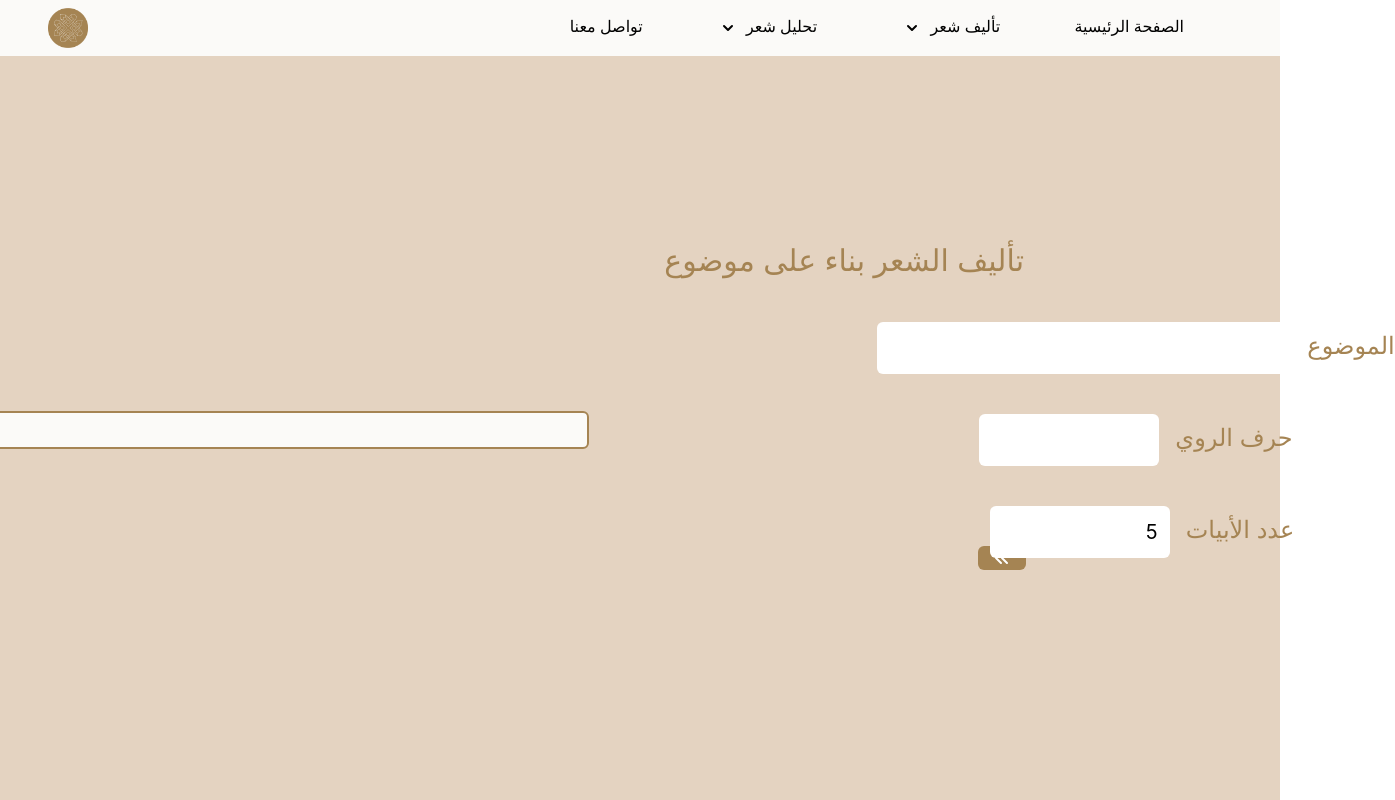
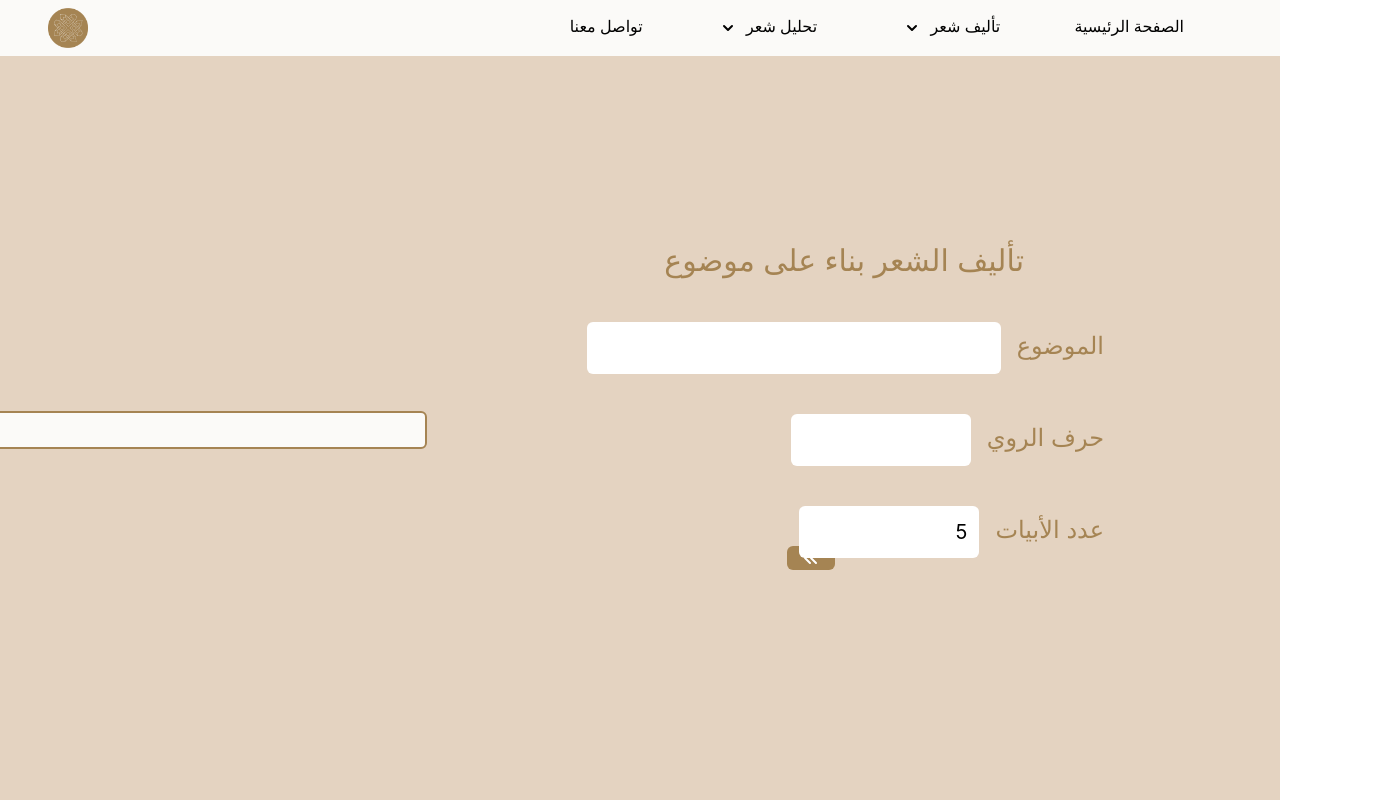
Before and after one commit to wadjih-bencheikh18/arabicthon-front, a React (Create React App) app: page /mawdo3 in a window 1280 px wide. Shown: the whole page, 1395 px wide, since content can reach past the window. Built offline with nearby package versions, Linux system fonts and the light colour scheme.

Commit message:
fix margins

```diff
--- a/src/components/Functional/Backend.js
+++ b/src/components/Functional/Backend.js
@@ -1,2 +1,2 @@
-const BackURL = "http://localhost:5000/";
-export default BackURL
+const BackURL = "https://d80d-168-253-109-196.eu.ngrok.io/";
+export default BackURL;
--- a/src/components/Functional/Rawi.jsx
+++ b/src/components/Functional/Rawi.jsx
@@ -15,7 +15,7 @@ export default function Rawi() {
       <div className="text-right mb-0 mr-64 text-3xl pb-6 text-[#A58453]">
         تأليف الشعر بناء على حرف الروي
       </div>
-      <div className="flex-row-reverse flex justify-center items-center gap-x-72">
+      <div className="flex-row-reverse flex justify-start mr-44 items-center gap-x-72">
         <div className="flex flex-col space-y-8">
           <InputResult
             minWidth={12}
--- a/src/components/Functional/Subject.jsx
+++ b/src/components/Functional/Subject.jsx
@@ -14,8 +14,8 @@ export default function Subject() {
       <div className="text-right mb-0 mr-64 text-3xl pb-6 text-[#A58453]">
         تأليف الشعر بناء على موضوع
       </div>
-      <div className="flex-row-reverse flex justify-center items-center gap-x-72">
-        <div className="flex flex-col space-y-10">
+      <div className="flex-row-reverse flex justify-start mr-44 items-center gap-x-72">
+        <div className="flex flex-col items-end space-y-10">
           <InputResult
             minWidth={30}
             maxHeight={1}
@@ -63,7 +63,7 @@ export default function Subject() {
             }}
           />
         </div>
-        <div className="flex justify-center">
+        <div className="flex justify-center -mr-32">
           {load && <img className="" alt="load" src={Load}></img>}
           {!load && <Chiir result={data.result ? data.result : ""} />}
         </div>
```
